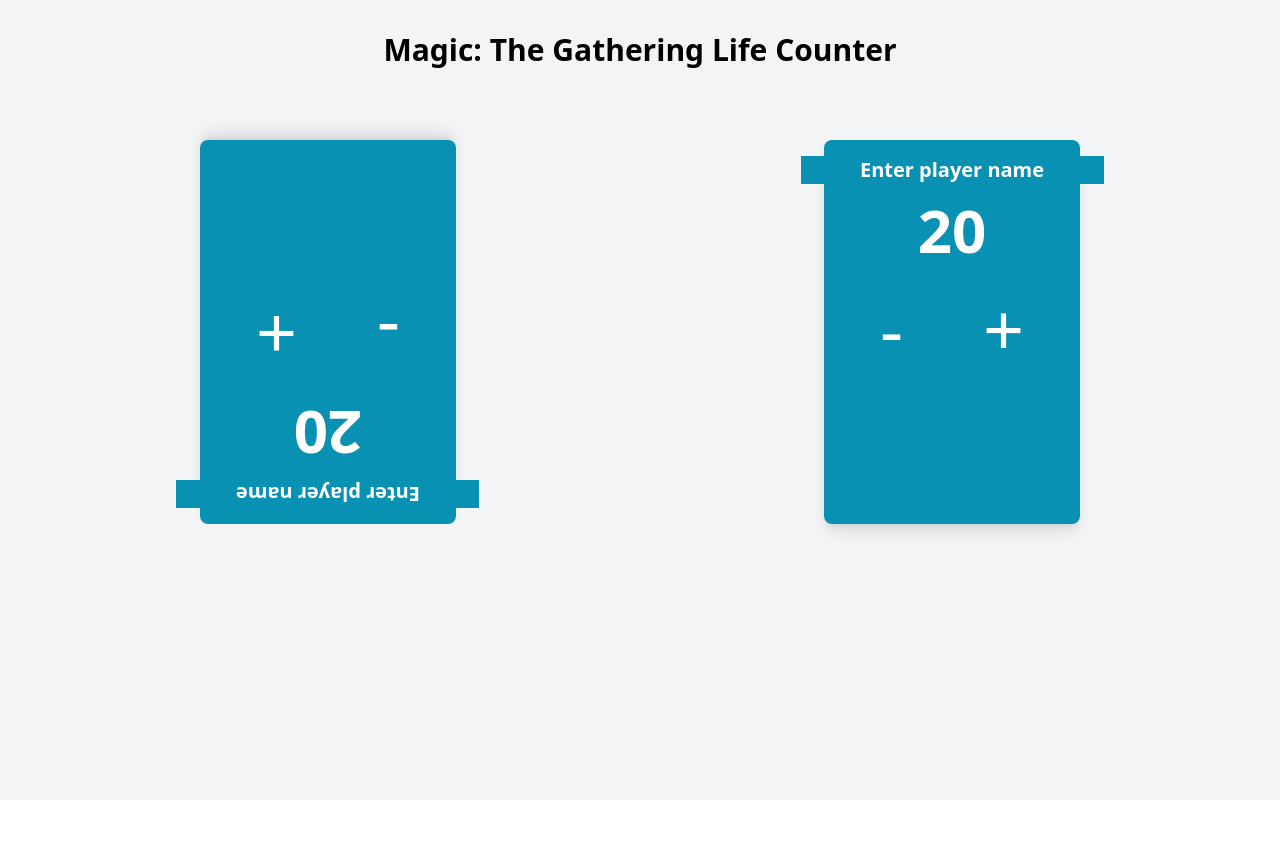
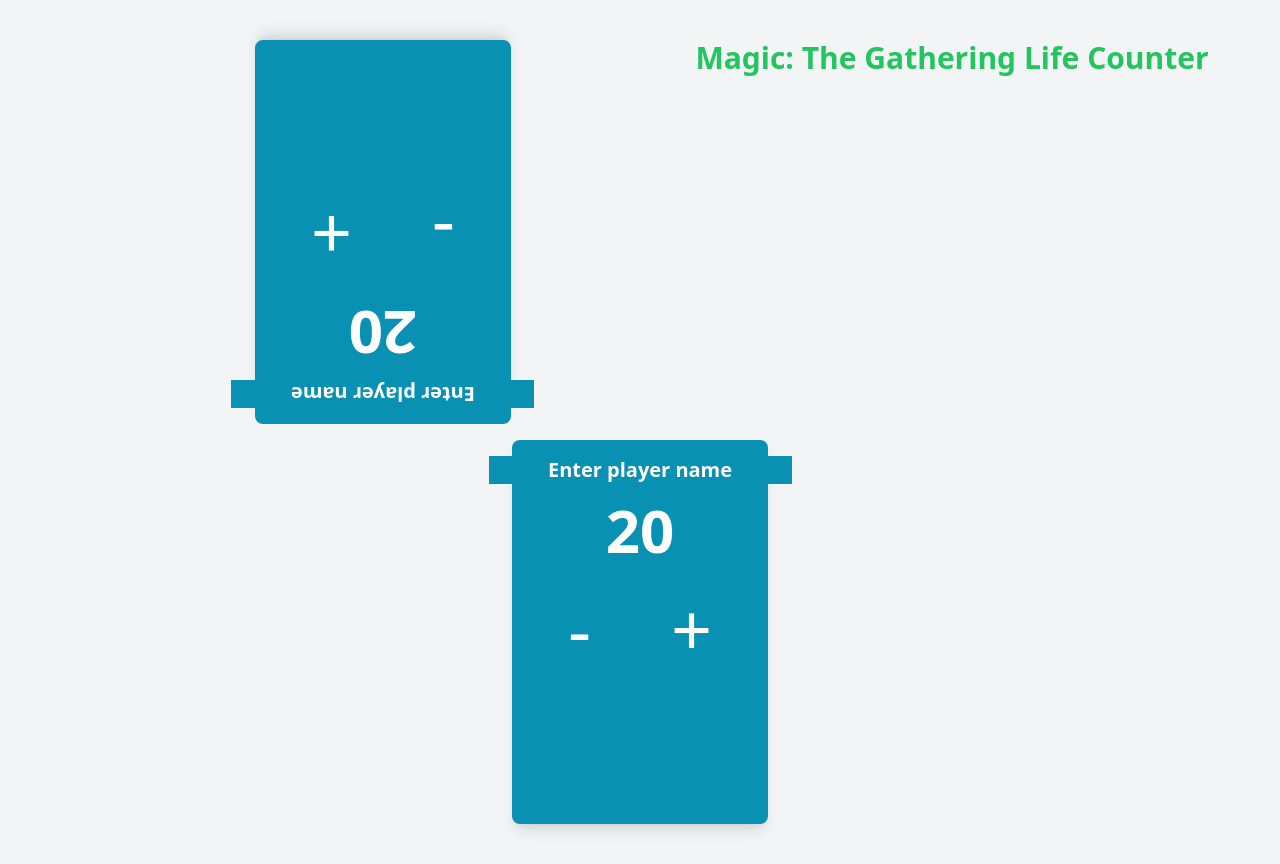
Before and after one commit to BJorlak/mtg-life-counter-react, a React (Create React App) app: page / in a window 1280 px wide. Before the commit the page ends 800 px from the top, so only its background shows below. Built offline with nearby package versions, Linux system fonts and the light colour scheme.

Commit message:
Added game status feature

```diff
--- a/src/components/Board.js
+++ b/src/components/Board.js
@@ -25,13 +25,19 @@
     }
   };
 
+  let gameStatus = "Magic: The Gathering Life Counter";
+
+  if (player2LifeTotal == 0 || player1LifeTotal == 0) {
+    gameStatus = (
+      <h1 className="text-red-700 mt-2 text-7xl font-bold text-center mb-4">
+        GAME OVER
+      </h1>
+    );
+  }
   return (
     <div className="bg-gray-100 min-h-screen items-center">
       <div className="container mx-auto px-4 py-8">
-        <h1 className="text-3xl font-bold text-center mb-4">
-          Magic: The Gathering Life Counter
-        </h1>
-        <div className="flex flex-wrap">
+        <div className="flex flex-wrap justify-center">
           <Player
             id={1}
             lifeTotal={player1LifeTotal}
@@ -39,6 +45,9 @@
             handleDecrement={handlePlayer1Decrement}
             isFlipped={true}
           />
+          <h1 className="text-green-500 mt-2 text-3xl font-bold text-center mb-4">
+            {gameStatus}
+          </h1>
           <Player
             id={2}
             lifeTotal={player2LifeTotal}
--- a/src/components/Player.js
+++ b/src/components/Player.js
@@ -13,7 +13,7 @@
   } bg-${background}-500`;
 
   return (
-    <div className="flex justify-center pt-2 mt-12 w-full md:w-1/2 p-2">
+    <div className="flex justify-center  w-full md:w-1/2 p-2">
       <div className={cardClassName}>
         <form className="flex justify-center items-center ">
           <input
```
